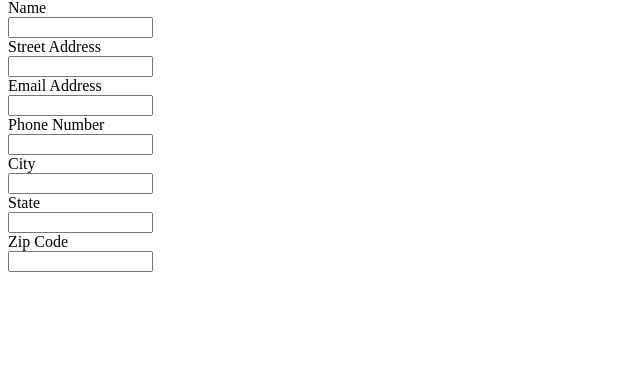
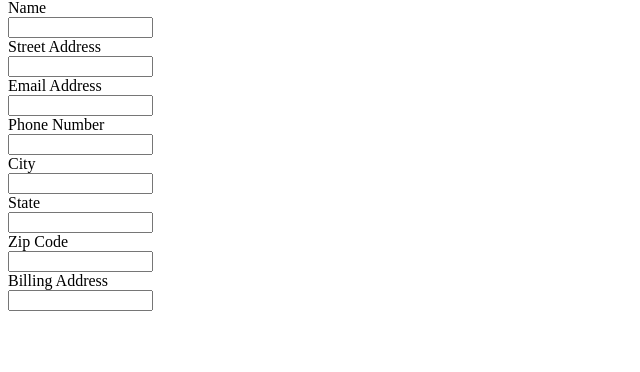
Before and after one commit to MichaelKowulich/CIS442Project, a PHP site: page /Account/account_overview.php in a window 1280 px wide. Shown: the part 81-453 px from the top of the page, without its empty margins (0-640 px from the left). Run offline with PHP 8.4, Linux system fonts and the light colour scheme.

Commit message:
Update account_overview.php

```diff
--- a/Account/account_overview.php
+++ b/Account/account_overview.php
@@ -8,20 +8,32 @@
     </head>
     <body>
  <form>
+
   <label for="Name">Name</label><br>
   <input type="text" id="Name" name="Name" size="15" maxlength="30"><br>
+
   <label for="address">Street Address</label><br>
   <input type="text" id="address" name="address" size="15" maxlength="30"><br>
+
   <label for="eaddress">Email Address</label><br>
   <input type="text" id="eaddress" name="eaddress" size="15" maxlength="30"><br>
+
   <label for="pnumber">Phone Number</label><br>
   <input type="text" id="pnumber" name="pnumber" size="15" maxlength="30"><br>
+
   <label for="city">City</label><br>
   <input type="text" id="city" name="city" size="15" maxlength="30"><br>
+
   <label for="state">State</label><br>
   <input type="text" id="state" name="state" size="15" maxlength="30"><br>
+
   <label for="zip">Zip Code</label><br>
   <input type="text" id="zip" name="zip" size="15" maxlength="30"><br>
+
+  <label for="baddress">Billing Address</label><br>
+  <input type="text" id="baddress" name="baddress" size="15" maxlength="30"><br>
+
+
         </form>
 
     </body>
```
